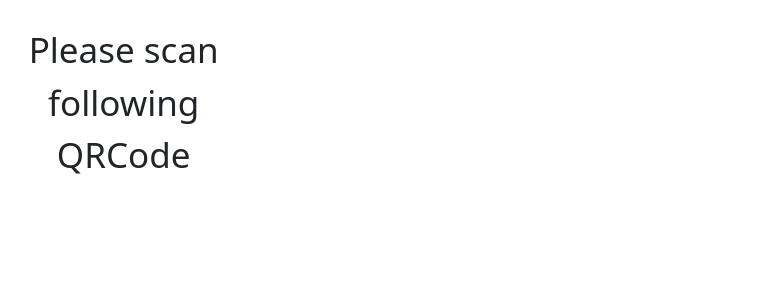
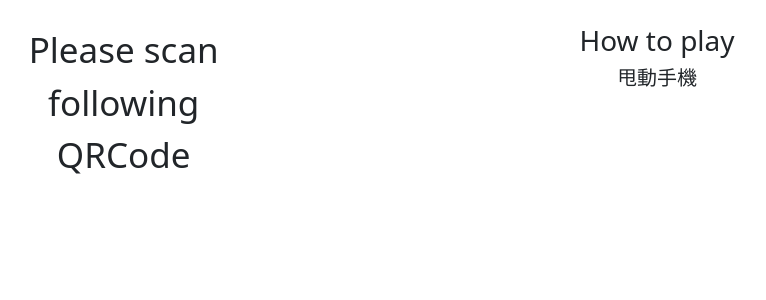
Before and after one commit to IoTtalk/CyberApplication, a Django app: page /cyberdevice/vp/1/ in a window 1280 px wide. Shown: the top 300 px of the page, without its empty margins (131-897 px from the left). Run offline with Django 3.2, Linux system fonts and the light colour scheme; some libraries are stand-ins or nearby versions.

Commit message:
Add instruction to play vpython in frontend

```diff
--- a/cyberdevice/templates/vp/base.html
+++ b/cyberdevice/templates/vp/base.html
@@ -34,6 +34,8 @@
 
     <div id="vp_container" class="col-xs-12 col-sm-8 col-md-8 col-lg-7">
       <div id="glowscript" class="glowscript"></div>
+      <h3>How to play</h3>
+      <h5>甩動手機</h5>
     </div>
 
     <script defer src="https://code.jquery.com/jquery-3.5.1.min.js"></script>
```
